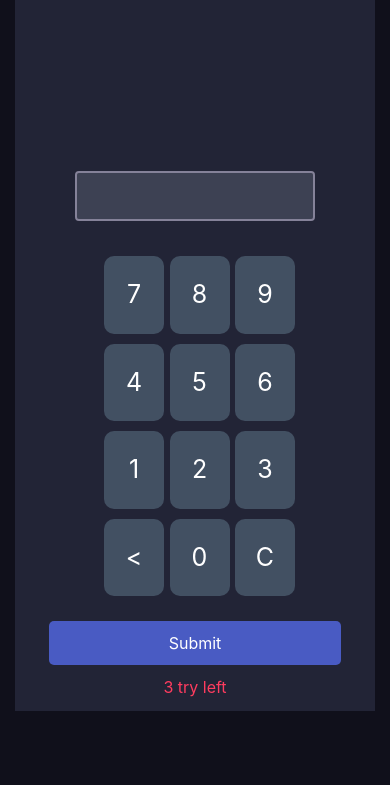
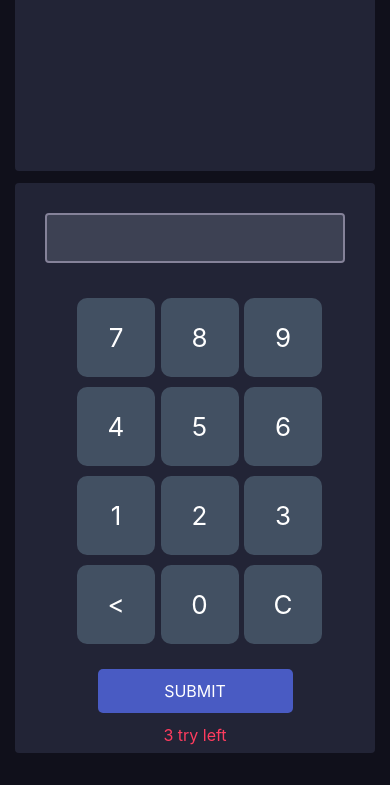
Before and after one commit to azimuddin2/pin-matcher, a plain HTML site: page index.html in a window 390 px wide. Shown: the part 459-1244 px from the top of the page. Before the commit the page ends 1170 px from the top, so only its background shows below. Drawn offline with nearby package versions, Linux system fonts and the light colour scheme.

Commit message:
update pin matcher

```diff
--- a/app.js
+++ b/app.js
@@ -22,6 +22,8 @@ document.getElementById('key-pad').addEventListener('click', function (event) {
     if (isNaN(number)) {
         if (number == 'C') {
             typedNumberInput.value = '';
+        } else if (number == '<') {
+            typedNumberInput.value = typedNumberInput.value.slice(0, -1);
         }
     }
     else {
--- a/style.css
+++ b/style.css
@@ -8,7 +8,7 @@ body {
 }
 
 .container {
-    margin-top: 30px;
+    margin: 60px auto;
 }
 
 .half-width {
@@ -16,6 +16,7 @@ body {
     background: #222436;
     padding: 30px;
     text-align: center;
+    border-radius: 4px;
 }
 
 .generate-btn {
@@ -90,10 +91,12 @@ input[type='text']:focus {
 .submit-btn {
     border: none;
     margin-top: 20px;
-    padding: 10px 120px;
+    padding: 10px 0px;
+    width: 65%;
     border-radius: 5px;
     background: #495BC3;
     color: #fff;
+    text-transform: uppercase;
 }
 
 .notify {
@@ -116,3 +119,26 @@ input[type='text']:focus {
     color: #FF3C5F;
     margin-top: 10px;
 }
+
+
+/* responsive mobile device */
+@media screen and (max-width: 576px) {
+    .half-width {
+        margin-bottom: 12px;
+    }
+
+    .notify-section {
+        width: 80%;
+        margin-bottom: 20px;
+    }
+
+    input[type='text'] {
+        width: 100%;
+    }
+
+    .button {
+        width: 26%;
+        font-size: 26px;
+    }
+
+}
```
